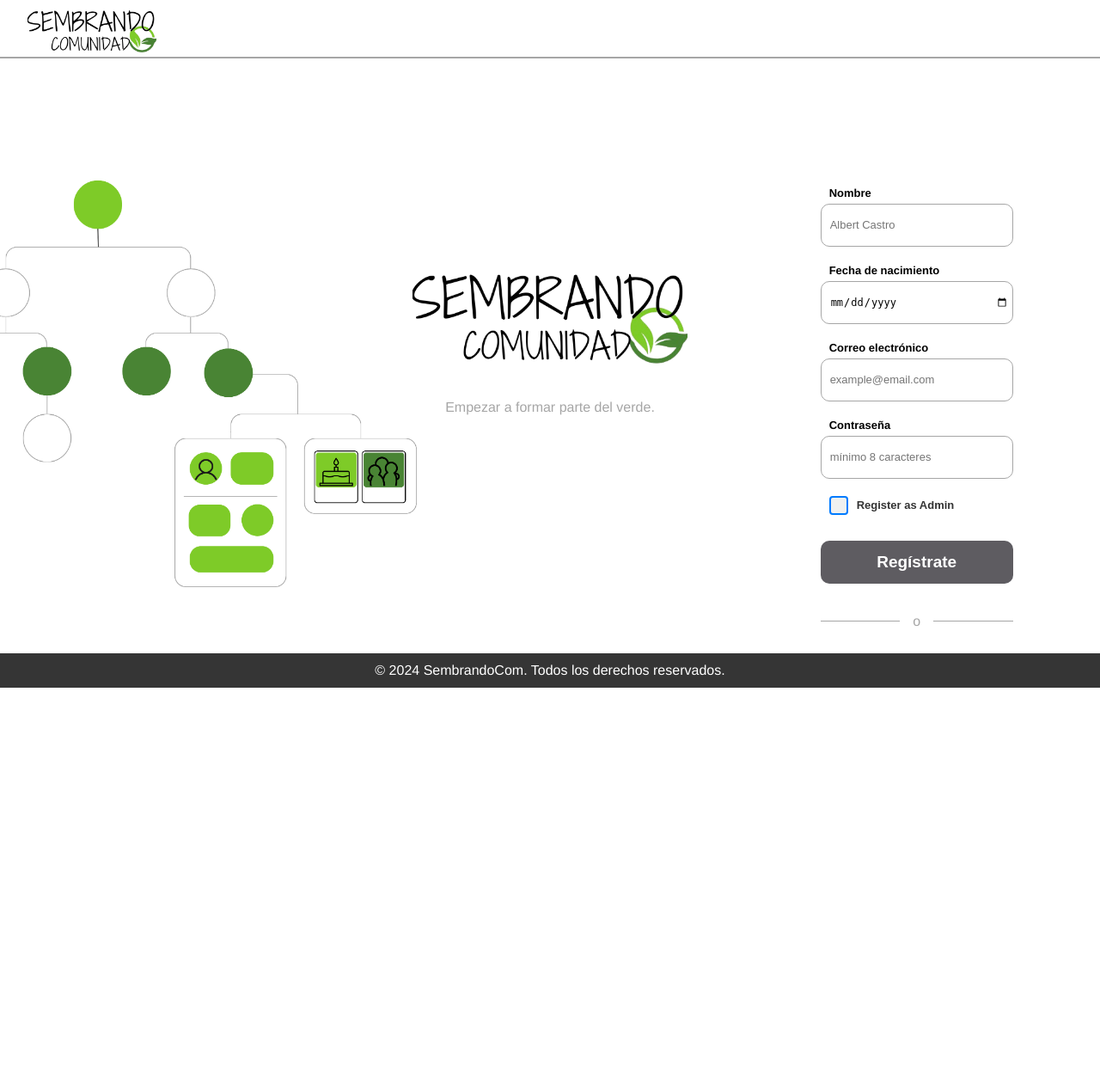
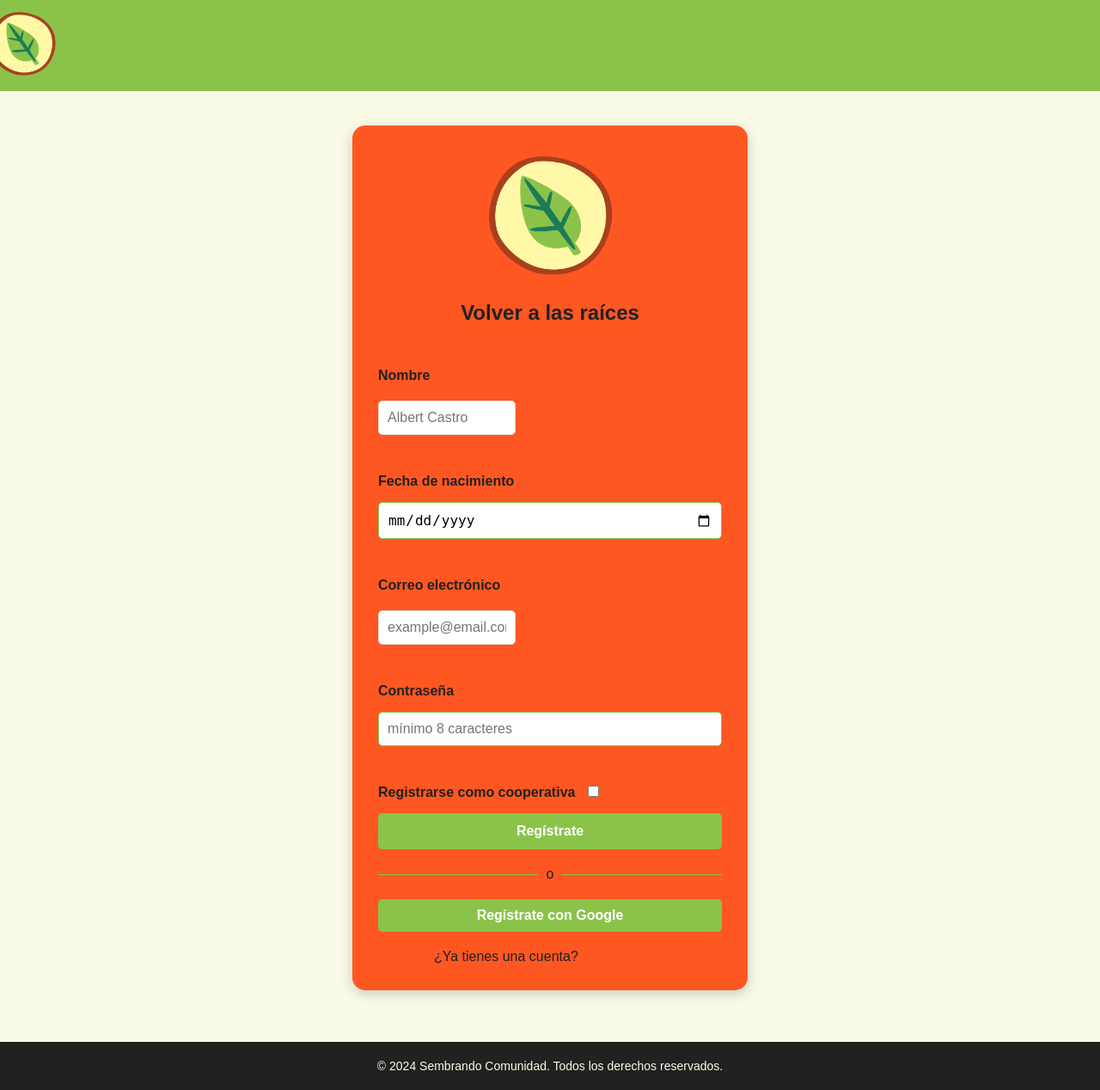
Before and after one commit to Victorproyecto/SembrandoCom, a PHP site: page /register.html in a window 1280 px wide. Shown: the whole page at 86% size. Before the commit the page ends 800 px from the top, so only its background shows below. Run offline with PHP 8.4, Linux system fonts and the light colour scheme; some libraries are stand-ins or nearby versions.

Commit message:
modificacion registro lucia

```diff
--- a/vista/css/styles_oscar.css
+++ b/vista/css/styles_oscar.css
@@ -138,6 +138,205 @@ h3 {
 h4 {
     text-align: center;
 }
+/* REGISTRO */
+/* General Styles */
+body {
+    font-family: 'Montserrat', sans-serif;
+    margin: 0;
+    padding: 0;
+    height: 100vh; /* Todo el viewport para el body */
+    display: flex;
+    flex-direction: column;
+    align-items: center;
+    background-color: #F9FBE7; /* Color de fondo general */
+}
+
+/* Header Styles */
+.header-container {
+    background-color: #8bc34a; /* Fondo verde */
+    padding: 1px;
+    width: 1350px;
+    box-sizing: border-box;
+}
+
+.logo-container {
+    text-align: left;
+    padding: 5px 20px; /* Ajustar el padding para evitar desplazar el contenido */
+}
+
+.logo-nav-img {
+    max-width: 70px;  /* Tamaño más pequeño del logo en la cabecera */
+    height: auto;
+}
+
+/* Main Content Styles */
+#register {
+    flex: 1;
+    width: 100%;
+    display: flex;
+    justify-content: center;
+    align-items: center;
+    padding: 20px 0;
+    position: relative;
+    z-index: 2;  /* Asegura que el formulario esté sobre el fondo */
+}
+
+.content-container {
+    display: flex;
+    justify-content: center;
+    align-items: center;
+    width: 100%;
+    max-width: 500px;
+    padding: 20px;
+    box-sizing: border-box;
+}
+
+.register-container {
+    background-color: #ff5722;  /* Fondo naranja */
+    padding: 30px;
+    border-radius: 15px;  /* Bordes redondeados */
+    box-shadow: 0 4px 15px rgba(0, 0, 0, 0.2);  /* Sombra para el contenedor */
+    width: 100%;
+    box-sizing: border-box;  /* Asegura que el padding no expanda el ancho del contenedor */
+}
+
+.logo-container-central {
+    text-align: center;
+    margin-bottom: 20px;
+}
+
+#logoCentral {
+    max-width: 100px;
+    height: auto;
+}
+
+.message-container {
+    text-align: center;
+    margin-bottom: 30px;
+}
+
+.message {
+    color: #212121;  /* Gris oscuro */
+    font-family: 'Poppins', sans-serif;
+    font-size: 24px;
+    font-weight: 600;
+}
+
+/* Form Styles */
+.register-form {
+    display: flex;
+    flex-direction: column;
+    gap: 15px;
+    margin-bottom: 20px;
+}
+
+.label {
+    color: #212121;
+    font-weight: bold;
+}
+
+.input {
+    padding: 10px;
+    border: 1px solid #8bc34a;  /* Verde primario */
+    border-radius: 5px;
+    font-size: 16px;
+    outline: none;
+    transition: border-color 0.3s;
+    width: calc(100% - 20px);  /* Asegura que los campos tengan el mismo ancho */
+    box-sizing: border-box;
+    margin-bottom: 10px; /* Espaciado adicional entre campos */
+}
+
+.checkbox {
+    margin-left: 10px;
+}
+
+.input:focus {
+    border-color: #ff5722;  /* Naranja (acción/link) al enfocarse */
+}
+
+.btn-register {
+    padding: 12px;
+    background-color: #8bc34a;  /* Naranja */
+    color: white;
+    border: none;
+    cursor: pointer;
+    border-radius: 5px;
+    font-size: 16px;
+    font-weight: 600;
+    transition: background-color 0.3s;
+    width: 100%;  /* Botón con ancho completo del contenedor */
+}
+
+.btn-register:hover {
+    background-color: #7cb342;
+}
+
+.separator {
+    display: flex;
+    align-items: center;
+    text-align: center;
+    margin: 20px 0;
+}
+
+.hr-register {
+    flex: 1;
+    border: none;
+    height: 1px;
+    background-color: #8bc34a;  /* Verde primario */
+}
+
+.separator span {
+    margin: 0 10px;
+    font-family: 'Montserrat', sans-serif;
+    font-size: 16px;
+    color: #212121;
+}
+
+#btn-google {
+    display: block;
+    text-align: center;
+    padding: 10px;
+    background-color: #8bc34a;  /* Verde primario */
+    color: white;
+    font-weight: bold;
+    text-decoration: none;
+    border-radius: 5px;
+    margin-bottom: 20px;
+}
+
+#btn-google:hover {
+    background-color: #7cb342;
+}
+
+/* Footer */
+footer {
+    text-align: center;
+    padding: 10px;
+    background-color: #f9fbe7;
+    color: #212121;
+    font-size: 14px;
+    width: 100%;
+    position: relative;
+    margin-top: 20px;
+}
+
+/* Footer and Register Footer */
+.register-footer {
+    text-align: center;
+    margin-top: 20px;
+}
+
+.link-sub {
+    color: #ff5722;
+    font-weight: bold;
+    text-decoration: none;
+}
+
+.link-sub:hover {
+    text-decoration: underline;
+}
+
 /* LOGIN */
 /* General Styles */
 body {
--- a/vista/register.html
+++ b/vista/register.html
@@ -1,59 +1,65 @@
 <!DOCTYPE html>
-<html lang="en">
+<html lang="es">
 <head>
     <meta charset="UTF-8">
     <meta name="viewport" content="width=device-width, initial-scale=1.0">
-    <title>SembrandoCom/register</title>
-    <link rel="stylesheet" href="css/styles.css">
+    <link rel="stylesheet" href="css/styles_oscar.css">
+    <title>Sembrando Comunidad - Registro</title>
 </head>
 <body>
     <header>
         <nav>
-            <div id="logo-nav">
-                <img src="img/fondosLogos/SembrandoCom3.png" style="height: 150px; width: auto;" alt="logoFamilyRoots">
+            <div class="header-container">
+                <div id="logo-nav" class="logo-container">
+                    <img src="img/imagenes/logo.png" alt="Logo Sembrando Comunidad" class="logo-nav-img">
+                </div>
             </div>
         </nav>
     </header>
+
     <main id="register">
-        <div class="left-column">
-
+        <div class="content-container">
+            <div class="register-container">
+                <div class="logo-container-central">
+                    <img id="logoCentral" src="img/imagenes/logo.png" alt="Logo Central">
                 </div>
-        <div class="central-column" id="margin-bot">
-            <img id="logoCentral" src="img/fondosLogos/logoCentral.png" style = 'margin-bottom : -70px' alt="logoCentral">
-            <p class="message">Empezar a formar parte del verde.</p>
+                <div class="message-container">
+                    <p class="message">Volver a las raíces</p>
                 </div>
-        <div class="right-column">
-            <form action="../controlador/register.php" method="post" class="login-form">
+                <form action="../controlador/register.php" method="post" class="register-form">
                     <label class="label" for="nombre">Nombre</label>
-                <input type="text" name="nombre" id="nombre" class="input" placeholder="Albert Castro">
+                    <input type="text" name="nombre" id="nombre" class="input" placeholder="Albert Castro" required>
 
                     <label class="label" for="fecha">Fecha de nacimiento</label>
-                <input type="date" name="fecha" id="fecha" class="input">
+                    <input type="date" name="fecha" id="fecha" class="input" required>
 
                     <label for="email" class="label">Correo electrónico</label>
-                <input type="email" name="email" id="email" class="input" placeholder="example@email.com">
+                    <input type="email" name="email" id="email" class="input" placeholder="example@email.com" required>
 
                     <label for="password" class="label">Contraseña</label>
-                <input type="password" name="password" id="password" class="input" placeholder="mínimo 8 caracteres">
+                    <input type="password" name="password" id="password" class="input" placeholder="mínimo 8 caracteres" required>
 
-                <label  class="admin label">Register as Admin
-                <input type="checkbox" name="admin" id="admin" class="input">
+                    <label class="admin label">Registrarse como cooperativa
+                        <input type="checkbox" name="admin" id="admin" class="checkbox">
                     </label>
 
-                <button class="btn-login" type="submit">Regístrate</button>
+                    <button class="btn-register" type="submit">Regístrate</button>
                 </form>
                 <div class="separator">
-                <hr class="hr-login">
+                    <hr class="hr-register">
                     <span>o</span>
-                <hr class="hr-login">
+                    <hr class="hr-register">
                 </div>
-            <a id="btn-google" href=""></a>
-                <p class="login-footer">¿Ya tienes una cuenta?<a class="link-sub" rel="stylesheet" href="login.html"> Inicia Sesión</a></p>
+                <a id="btn-google" href="#">Regístrate con Google</a>
+                <p class="register-footer">¿Ya tienes una cuenta? <a class="link-sub" href="login.html">Inicia Sesión</a></p>
+            </div>
         </div>
     </main>
+
     <footer>
-        <p>© 2024 SembrandoCom. Todos los derechos reservados.</p>
+        <p>© 2024 Sembrando Comunidad. Todos los derechos reservados.</p>
     </footer>
+
     <script src="js/login.js"></script>
     <script src="https://accounts.google.com/gsi/client" async defer></script>
 </body>
```
Lines whose indentation alone changed are shown as unchanged.
